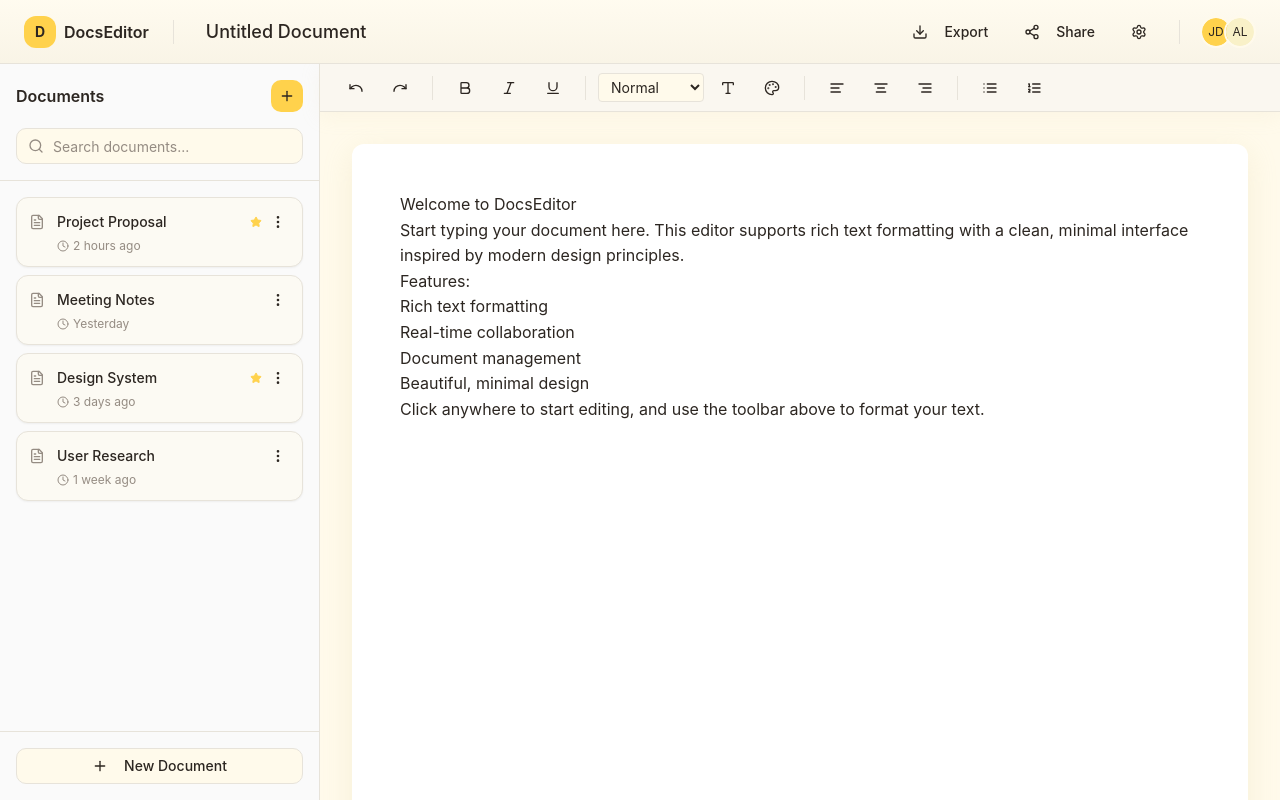
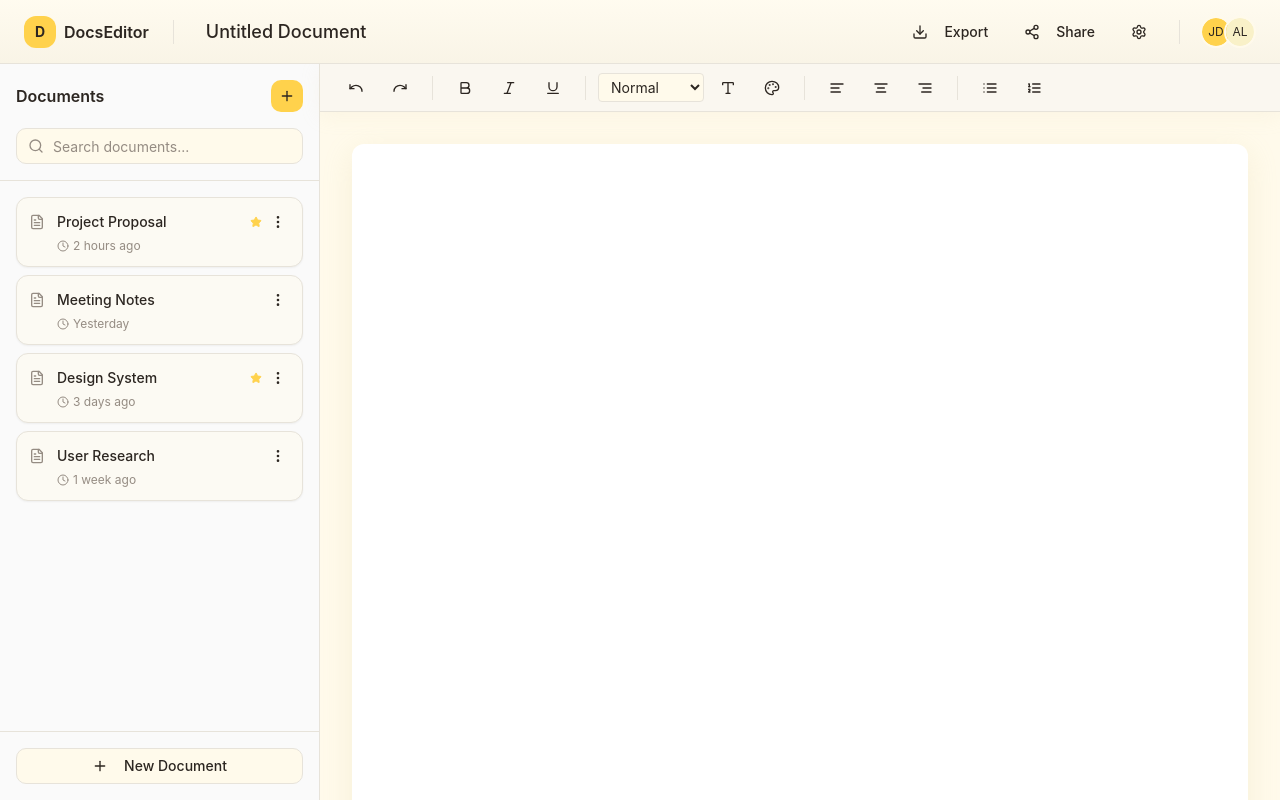
Before and after one commit to prathmesh796/notes-app, a React (Vite) app: page / in a window 1280 px wide. Built offline with nearby package versions, Linux system fonts and the light colour scheme.

Commit message:
editor fix

```diff
--- a/src/components/Editor.tsx
+++ b/src/components/Editor.tsx
@@ -1,18 +1,7 @@
 import { useState, useRef, useEffect } from "react";
 
 export function Editor() {
-  const [content, setContent] = useState(`<h1>Welcome to DocsEditor</h1>
-<p>Start typing your document here. This editor supports rich text formatting with a clean, minimal interface inspired by modern design principles.</p>
-<p></p>
-<h2>Features:</h2>
-<ul>
-<li>Rich text formatting</li>
-<li>Real-time collaboration</li>
-<li>Document management</li>
-<li>Beautiful, minimal design</li>
-</ul>
-<p></p>
-<p>Click anywhere to start editing, and use the toolbar above to format your text.</p>`);
+  const [content, setContent] = useState("");
 
   const editorRef = useRef<HTMLDivElement>(null);
   const [isEditing, setIsEditing] = useState(false);
@@ -51,7 +40,6 @@ export function Editor() {
             ref={editorRef}
             contentEditable
             suppressContentEditableWarning
-            dangerouslySetInnerHTML={{ __html: content }}
             className="outline-none prose prose-lg max-w-none"
             style={{
               minHeight: '600px',
```
